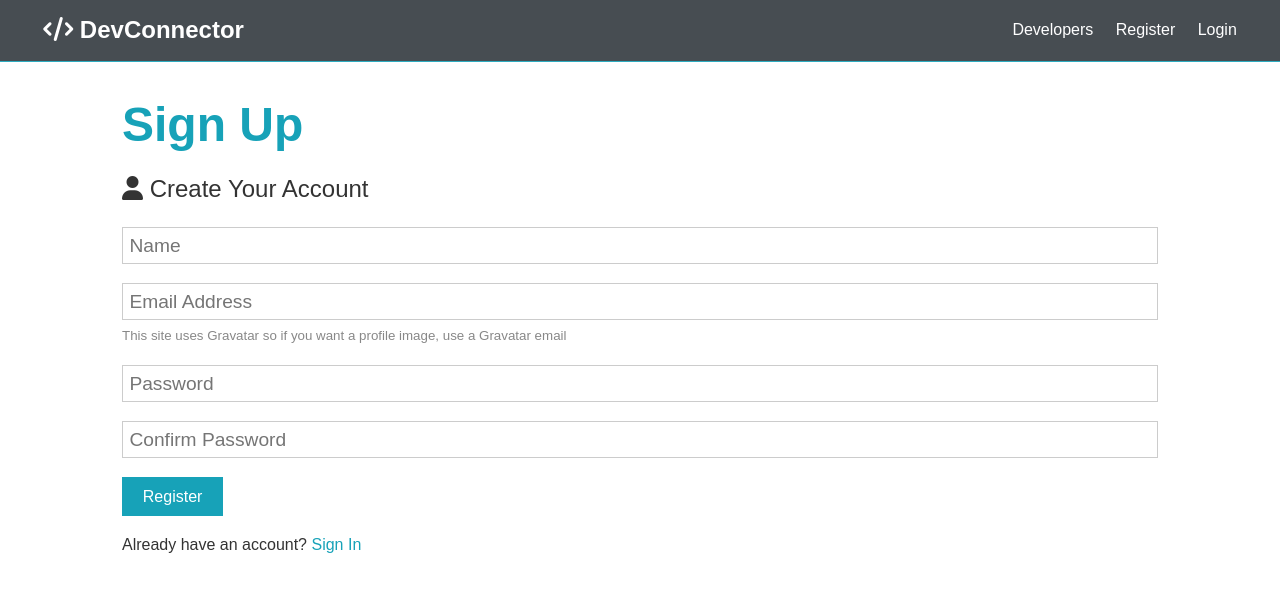
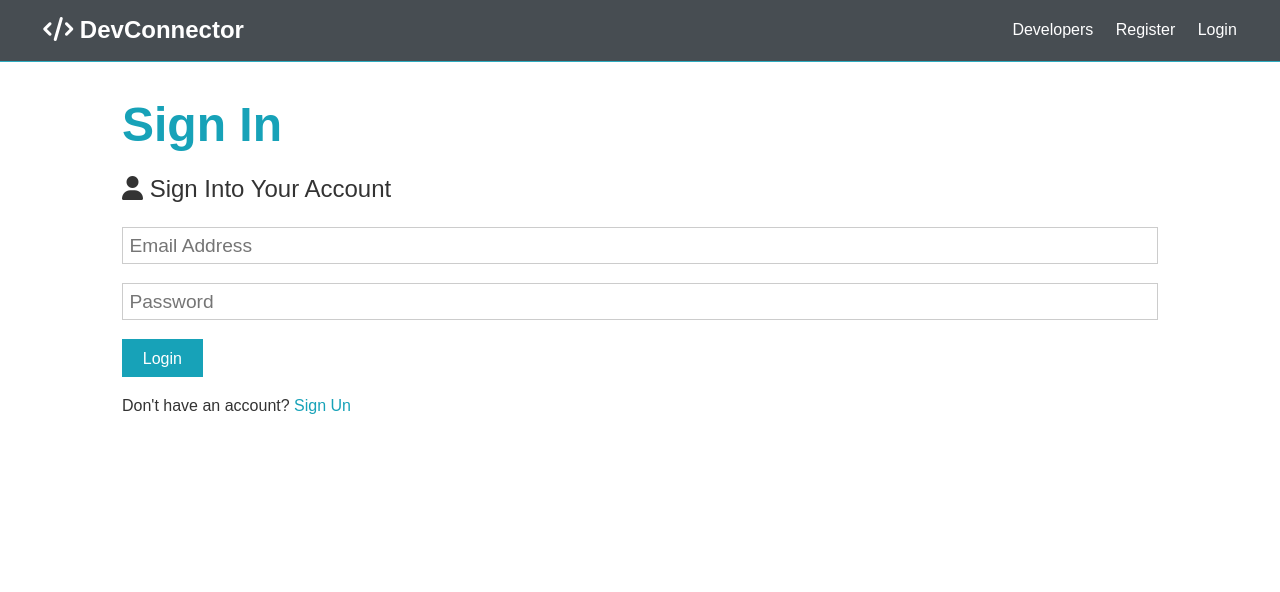
Before and after one commit to shazy89/devconnector, a React (Create React App) app in the folder client/: page /Login in a window 1280 px wide. Shown: the top 592 px of the page. Built offline with nearby package versions, Linux system fonts and the light colour scheme.

Commit message:
login user form and fixed Link

```diff
--- a/client/src/components/auth/Login.js
+++ b/client/src/components/auth/Login.js
@@ -1,5 +1,5 @@
-import React, { Fragment, useState } from 'react'
-import axios from 'axios';
+import React, { Fragment, useState } from 'react';
+import { Link } from 'react-router-dom';
 
 const Login = () => {
     const [formData, setFormData] = useState({
@@ -8,46 +8,21 @@ const Login = () => {
 
     });
 
-    const { name, email, password, password2 } = formData;
+    const { email, password } = formData;
     const onChange = e => setFormData({ ...formData, [e.target.name]: e.target.value });
 
    const onSubmit = async e => {
        e.preventDefault();
-       if(password !== password2) {
-           console.log('Passwords do not match')
-       } else {
-           console.log('SUCCESS')
-         //  const newUser = {name, email, password };
-         //  try {
-         //      const config = {
-         //          headers: {
-         //              'Content-Type': 'application/json'
-         //          }
-         //      }
-         //      const body = JSON.stringify(newUser);
-//
-         //      const res = await axios.post('/api/users', body, config);
-         //      console.log(res.data)
-         //  } catch (err) {
-         //      console.error(err.response.data)
-         //  }
-       }
-   }
+       console.log('SUCCESS');
+    };
+
+
 
     return (
         <Fragment>
-     <h1 className="large text-primary">Sign Up</h1>
-      <p className="lead"><i className="fas fa-user"></i> Create Your Account</p>
+     <h1 className="large text-primary">Sign In</h1>
+      <p className="lead"><i className="fas fa-user"></i> Sign Into Your Account</p>
       <form className="form" onSubmit={e => onSubmit(e)} >
-        <div className="form-group">
-          <input
-          type="text"
-          placeholder="Name"
-          name="name"
-          value={name}
-          onChange={e => onChange(e)}
-          required />
-        </div>
         <div className="form-group">
           <input
             type="email"
@@ -55,10 +30,6 @@ const Login = () => {
             name="email" value={email}
             onChange={e => onChange(e)}
             required />
-          <small className="form-text"
-            >This site uses Gravatar so if you want a profile image, use a
-            Gravatar email</small
-          >
         </div>
         <div className="form-group">
           <input
@@ -70,20 +41,10 @@ const Login = () => {
             minLength="6"
           />
         </div>
-        <div className="form-group">
-          <input
-            value={password2}
-            onChange={e => onChange(e)}
-            type="password"
-            placeholder="Confirm Password"
-            name="password2"
-            minLength="6"
-          />
-        </div>
-        <input type="submit" className="btn btn-primary" value="Register" />
+        <input type="submit" className="btn btn-primary" value="Login" />
       </form>
       <p className="my-1">
-        Already have an account? <a href="login.html">Sign In</a>
+        Don't have an account? <Link to="/register">Sign Un</Link>
       </p>
         </Fragment>
     )
--- a/client/src/components/auth/Register.js
+++ b/client/src/components/auth/Register.js
@@ -1,5 +1,5 @@
 import React, { Fragment, useState } from 'react'
-import axios from 'axios';
+import { Link } from 'react-router-dom';
 
 const Register = () => {
     const [formData, setFormData] = useState({
@@ -83,7 +83,7 @@ const Register = () => {
         <input type="submit" className="btn btn-primary" value="Register" />
       </form>
       <p className="my-1">
-        Already have an account? <a href="login.html">Sign In</a>
+        Already have an account? <Link to="/login">Sign In</Link>
       </p>
         </Fragment>
     )
```
